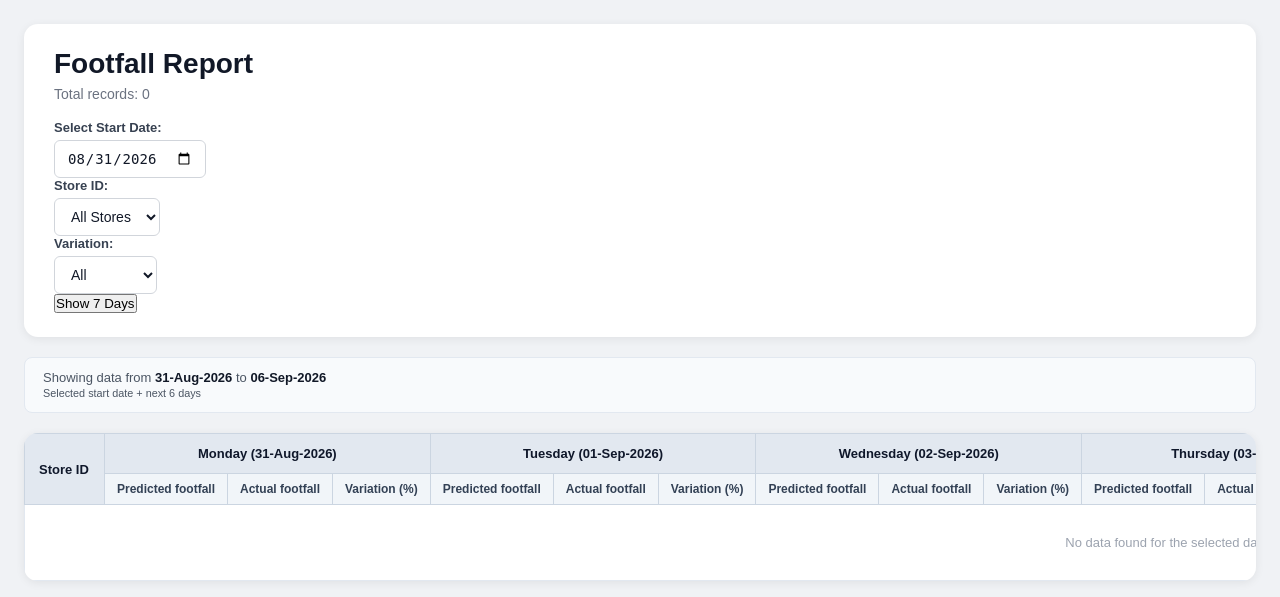
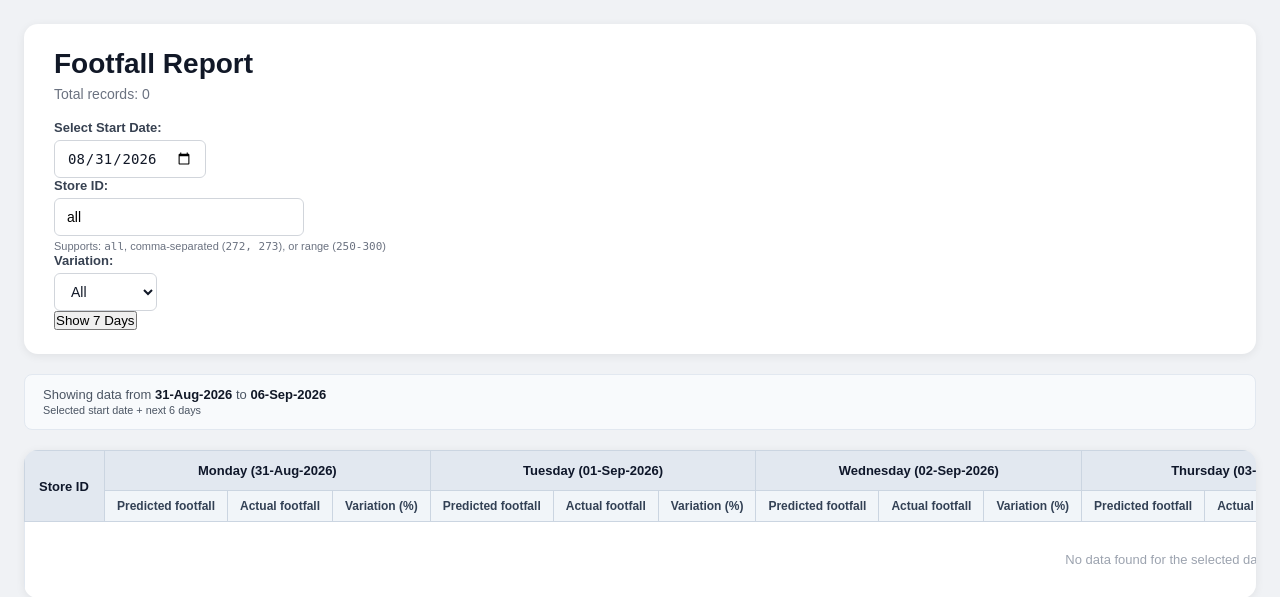
Before and after one commit to swarangi12/Footfall-prediction, a Django app: page / in a window 1280 px wide. Shown: the top 597 px of the page. Run offline with Django 5.2, Linux system fonts and the light colour scheme; data that the repository does not hold is empty.

Commit message:
Store id

```diff
--- a/django_project/dashboard/templates/dashboard/weekly_report.html
+++ b/django_project/dashboard/templates/dashboard/weekly_report.html
@@ -203,42 +203,22 @@
     </div>
 
 
-    <!-- STORE ID -->
+    <!-- STORE ID / RANGE -->
     <div class="filter-group">
-
         <label for="store_id">
             <strong>Store ID:</strong>
         </label>
-
-        <select
+        <input
+            type="text"
             name="store_id"
             id="store_id"
+            value="{{ selected_store }}"
+            placeholder="e.g. all, 250-300, 272, 273"
+            style="padding: 8px 12px; border: 1px solid #d1d5db; border-radius: 6px; font-size: 14px; min-width: 250px; height: 38px;"
         >
-
-            <option
-                value="all"
-                {% if selected_store == "all" %}
-                    selected
-                {% endif %}
-            >
-                All Stores
-            </option>
-
-            {% for store_id in store_options %}
-
-                <option
-                    value="{{ store_id }}"
-                    {% if selected_store|stringformat:"s" == store_id|stringformat:"s" %}
-                        selected
-                    {% endif %}
-                >
-                    Store {{ store_id }}
-                </option>
-
-            {% endfor %}
-
-        </select>
-
+        <div style="font-size: 11px; color: #6b7280; margin-top: 4px;">
+            Supports: <code>all</code>, comma-separated (<code>272, 273</code>), or range (<code>250-300</code>)
+        </div>
     </div>
 
 
--- a/django_project/dashboard/views.py
+++ b/django_project/dashboard/views.py
@@ -151,9 +151,50 @@ def get_week_start(request, prediction_file):
 
 
 
+def parse_store_filter(raw_input):
+    """
+    Parses store filter inputs.
+    Supports:
+      - 'all' (all stores)
+      - Single store: '272'
+      - Multiple comma-separated stores: '272, 273, 274'
+      - Store range: '250-300'
+      - Mixed: '250-260, 272, 280-300'
+    Returns a set of integer store IDs, or None for 'all'.
+    """
+    if not raw_input or raw_input.strip().lower() == "all":
+        return None
+
+    selected_stores = set()
+    parts = [p.strip() for p in raw_input.replace(" ", ",").split(",") if p.strip()]
+
+    for part in parts:
+        if part.lower() == "all":
+            continue
+        if "-" in part:
+            range_split = part.split("-")
+            if len(range_split) == 2:
+                try:
+                    start_s = int(range_split[0].strip())
+                    end_s = int(range_split[1].strip())
+                    if start_s <= end_s:
+                        selected_stores.update(range(start_s, end_s + 1))
+                    else:
+                        selected_stores.update(range(end_s, start_s + 1))
+                    continue
+                except ValueError:
+                    pass
+        try:
+            selected_stores.add(int(part))
+        except ValueError:
+            pass
+
+    return selected_stores if selected_stores else None
+
+
 def dashboard(request):
-
     prediction_file = get_prediction_file()
+    # (Rest of header continues...)
 
     week_start = get_week_start(
         request,
@@ -560,13 +601,11 @@ def dashboard(request):
     selected_store = request.GET.get(
         "store_id",
         "all"
-    )
+    ).strip()
 
-    # Store IDs for dropdown
+    # Store IDs for reference
     store_options = []
-
     if not pred_df.empty:
-
         store_options = sorted(
             pred_df["store_id"]
             .dropna()
@@ -575,29 +614,14 @@ def dashboard(request):
             .tolist()
         )
 
+    target_store_ids = parse_store_filter(selected_store)
 
-
-    if selected_store != "all":
-
-        try:
-
-            selected_store_id = int(
-                selected_store
-            )
-
-            df = df[
-                df["store_id"]
-                .astype(int)
-                ==
-                selected_store_id
-            ].copy()
-
-        except (
-            ValueError,
-            TypeError
-        ):
-
-            selected_store = "all"
+    if target_store_ids is not None:
+        df = df[
+            df["store_id"]
+            .astype(int)
+            .isin(target_store_ids)
+        ].copy()
 
 
     data_lookup = {}
```
Also changed, not shown: 2 other files.
